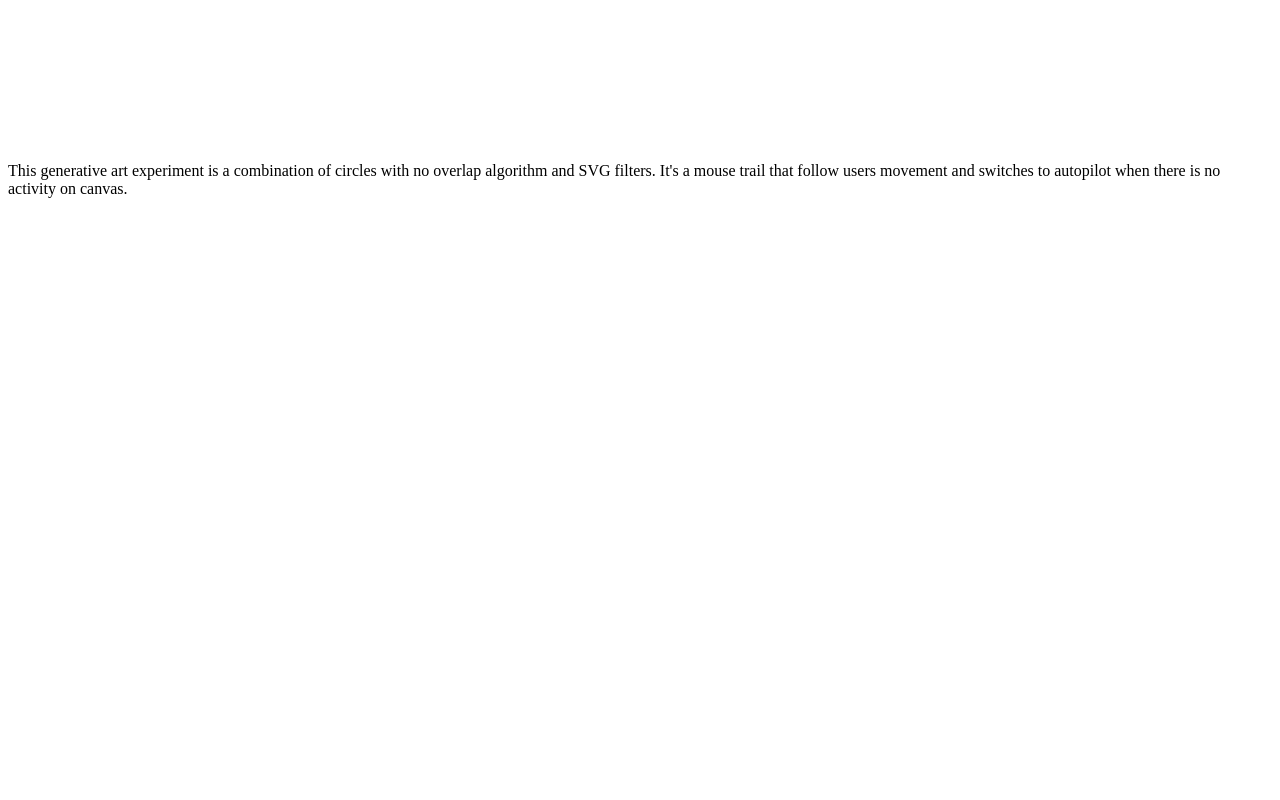
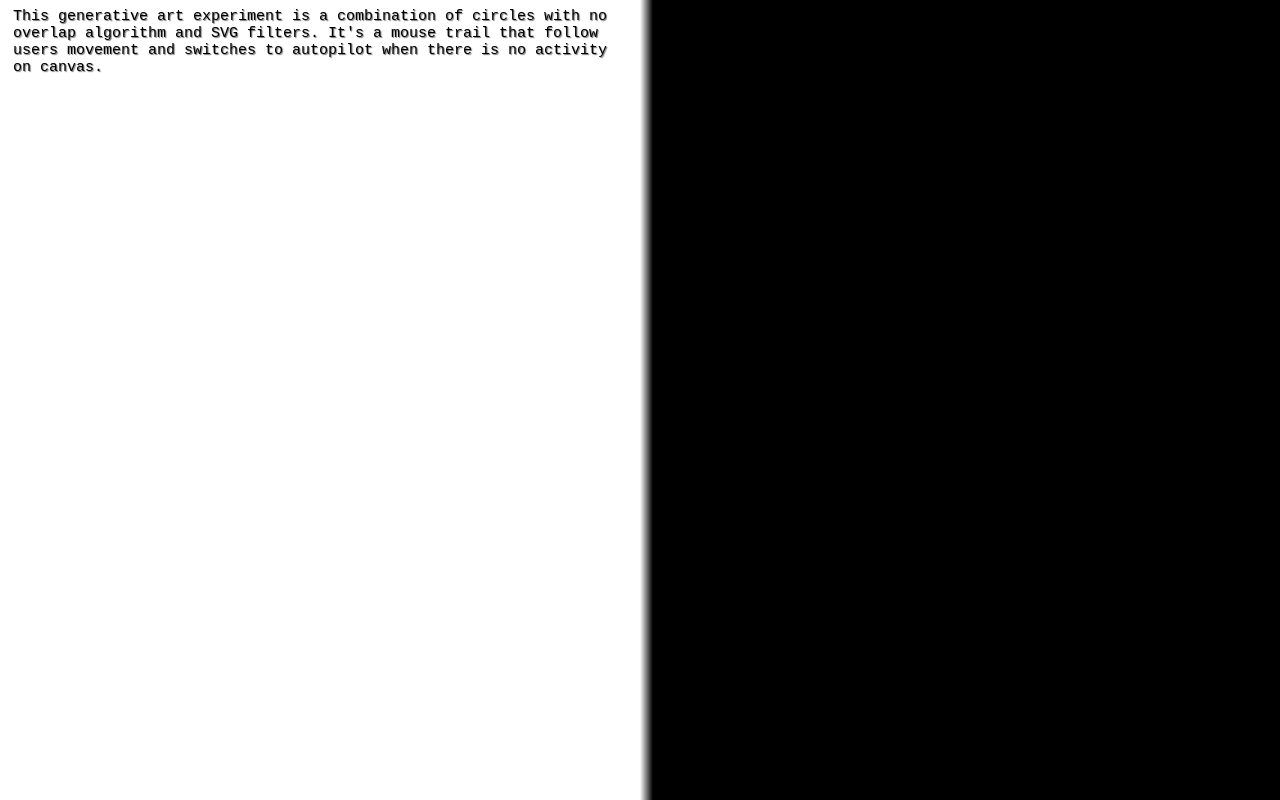
Before and after one commit to AdamBFriedman/Trails-Of-Adam, a plain HTML site: page index.html in a window 1280 px wide. Drawn offline with Linux system fonts and the light colour scheme.

Commit message:
Initial commit plus css added

```diff
--- a/index.html
+++ b/index.html
@@ -8,7 +8,7 @@
         <link rel="stylesheet" href="style.css">
     </head>
     <body>
-        <canvas id="canvas1"></canvas>
+        <canvas id="canvas"></canvas>
 
 <svg xmlns="http://www.w3.org/2000/svg" version="1.1">
     <defs>
--- a/style.css
+++ b/style.css
@@ -0,0 +1,34 @@
+body {
+	width: 100%;
+	height: 100%;
+	background: linear-gradient(90deg, white 50%, black 51%);
+	overflow: hidden;
+}
+
+#canvas {
+	position: absolute;
+	width: 100%;
+	height: 100%;
+	top: 0;
+	left: 0;
+	filter: url('#goo');
+}
+
+footer,
+article {
+	font-family: monospace;
+	width: 100%;
+	color: black;
+	font-size: 15px;
+	margin-left: 5px;
+	text-shadow: 1px 1px 1px #737373;
+}
+
+article {
+	width: 48%;
+	font-size: 15px;
+}
+
+svg {
+	display: none;
+}
```
